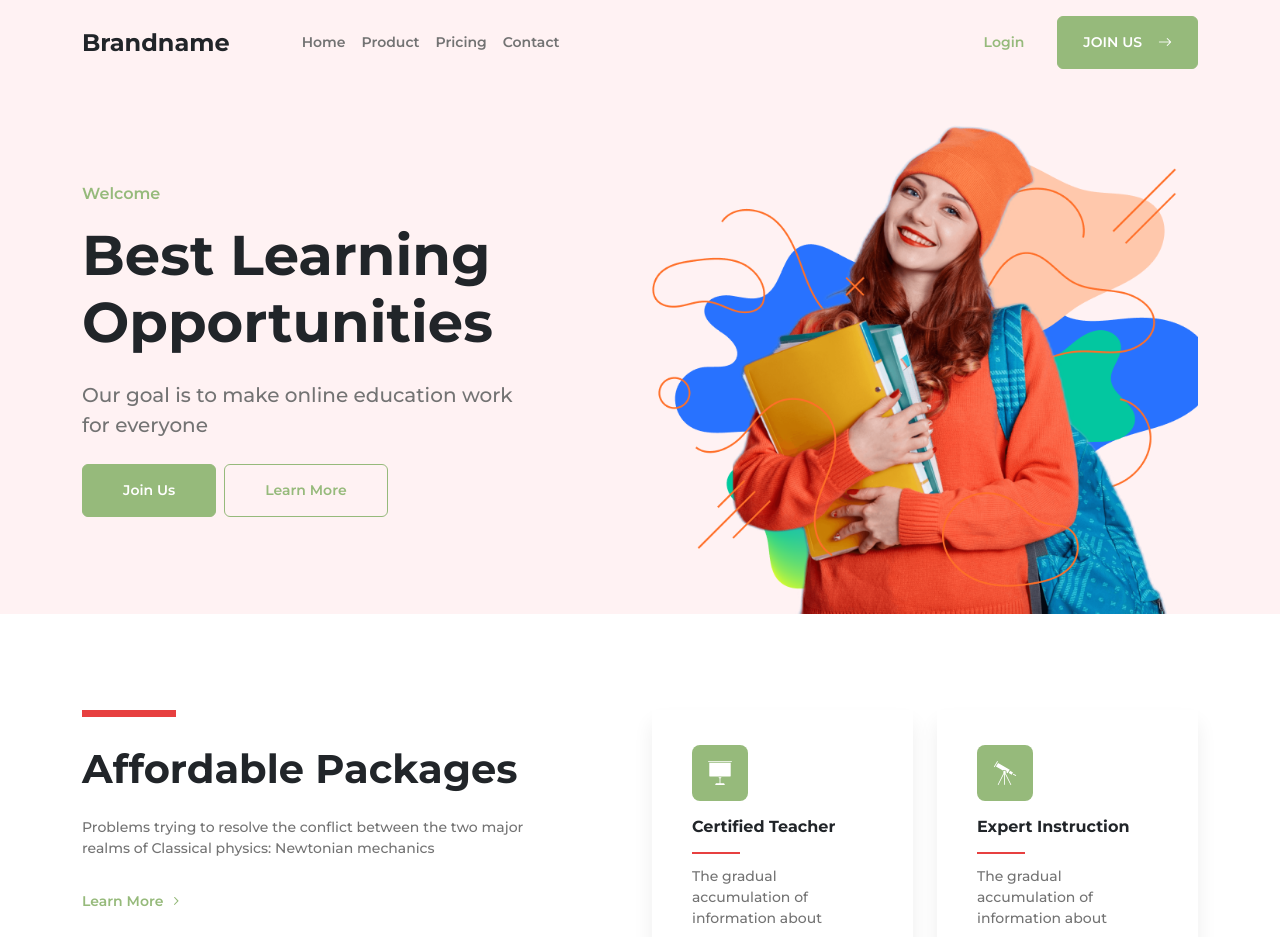
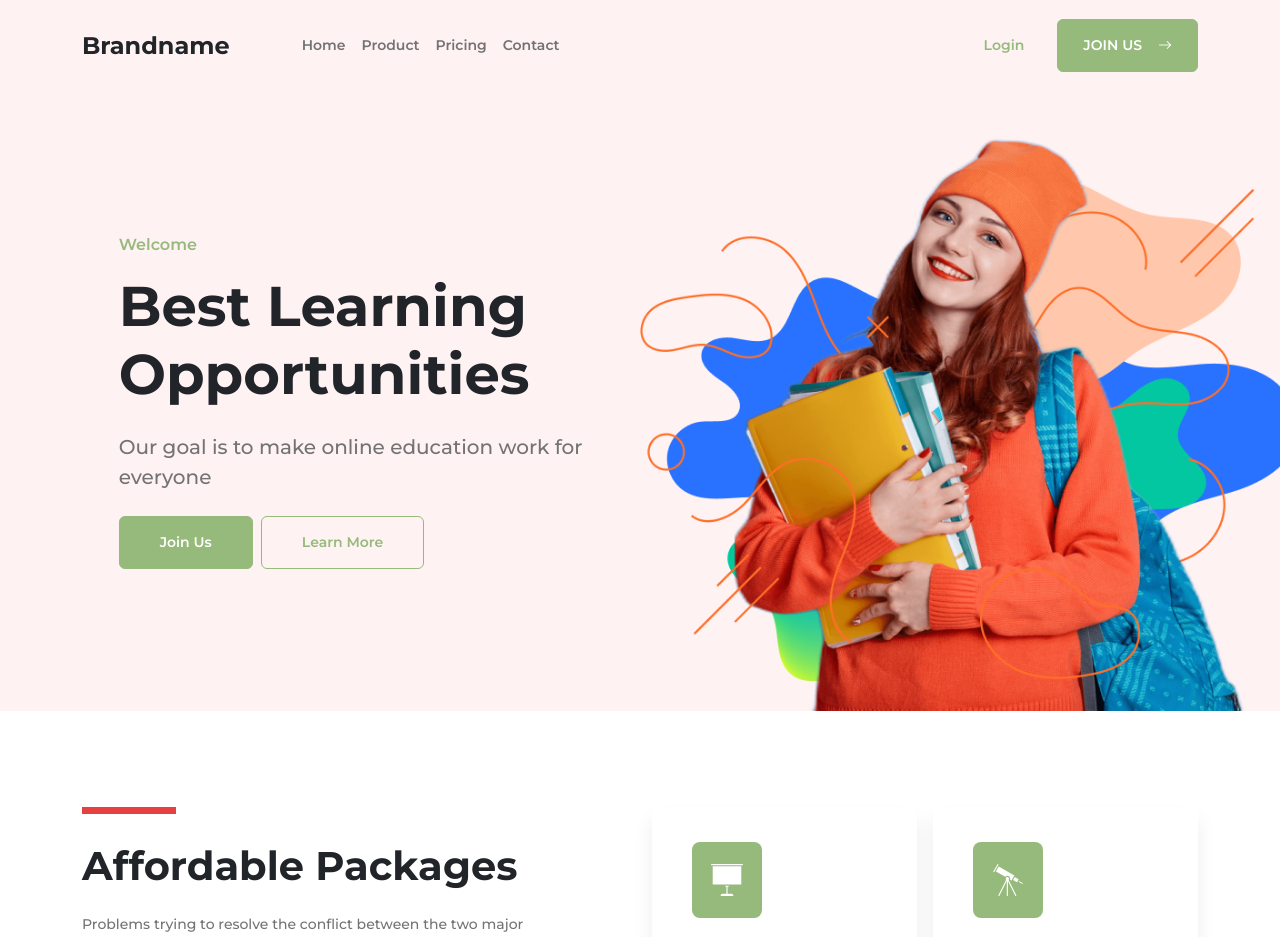
Before and after one commit to shayaankn/frontend-assignment, a React (Vite) app: page / in a window 1280 px wide. Shown: the top 937 px of the page. Built offline with nearby package versions, Linux system fonts and the light colour scheme.

Commit message:
polish styling more

```diff
--- a/src/components/Hero.jsx
+++ b/src/components/Hero.jsx
@@ -3,9 +3,11 @@ import heroImg from "../assets/hero-cover-1.png";
 function Hero() {
   return (
     <section className="bg-brand">
-      <div className="container">
+      <div className="container-fluid">
         <div className="row align-items-center">
-          <div className="col-md-6 col-xl-5 py-5">
+          <div className="col-md-6 py-5">
+            <div className="row">
+              <div className="col-lg-10 offset-lg-2">
                 <p className="text-success fw-semibold mb-3">Welcome</p>
                 <h1 className="display-4 fw-bold mb-4">
                   Best Learning Opportunities
@@ -13,7 +15,7 @@ function Hero() {
                 <p className="fs-5 fw-medium text-muted mb-4">
                   Our goal is to make online education work for everyone
                 </p>
-            <div className="mt-4 d-flex flex-wrap gap-2">
+                <div className="d-flex flex-wrap gap-2">
                   <a className="btn btn-hero btn-success" href="#">
                     Join Us
                   </a>
@@ -22,8 +24,10 @@ function Hero() {
                   </a>
                 </div>
               </div>
+            </div>
+          </div>
 
-          <div className="col-md-6 offset-xl-1 text-center">
+          <div className="col-md-6 text-center px-0">
             <img src={heroImg} alt="Hero" className="img-fluid" />
           </div>
         </div>
--- a/src/components/Newsletter.jsx
+++ b/src/components/Newsletter.jsx
@@ -27,7 +27,7 @@ function Newsletter() {
 
   return (
     <section className="bg-brand py-5">
-      <div className="container py-md-5">
+      <div className="container py-md-5 my-md-3">
         <div className="row justify-content-center text-center">
           <div className="col-12 col-md-8 col-xl-6">
             <p className="text-success fw-semibold small mb-3">Newsletter</p>
@@ -41,7 +41,7 @@ function Newsletter() {
               <div className="input-group">
                 <input
                   type="email"
-                  className={`form-control form-control-sm rounded-0 ${error ? "is-invalid" : ""}`}
+                  className={`form-control form-control-sm ${error ? "is-invalid" : ""}`}
                   placeholder="Your Email"
                   aria-label="Your Email"
                   value={email}
@@ -54,7 +54,9 @@ function Newsletter() {
                   Subscribe
                 </button>
               </div>
-              {error && <div className="invalid-feedback d-block mt-2">{error}</div>}
+              {error && (
+                <div className="invalid-feedback d-block mt-2">{error}</div>
+              )}
             </form>
           </div>
         </div>
--- a/src/components/Packages.jsx
+++ b/src/components/Packages.jsx
@@ -43,27 +43,28 @@ function Packages() {
           </div>
 
           <div className="col-lg-6 offset-lg-1">
-            <div className="row g-4">
+            <div className="row g-3">
               <div className="col-md-6">
                 <div className="card packages-card h-100 shadow border-0">
                   <div className="card-body">
                     <div
-                      className="rounded-3 bg-success text-light d-flex align-items-center justify-content-center mb-3"
-                      style={{ width: 56, height: 56 }}
+                      className="rounded-3 bg-success text-light d-flex align-items-center justify-content-center mb-4"
+                      style={{ width: 70, height: 76 }}
                     >
                       <img
                         src={blackboardIcon}
                         alt="Blackboard"
-                        style={{ width: 24, height: 24 }}
+                        style={{ width: 32, height: 32 }}
                       />
                     </div>
-                    <h5 className="fw-bold fs-6 mb-3">Certified Teacher</h5>
+                    <h5 className="fw-bold fs-6">Certified Teacher</h5>
                     <div
                       style={{
-                        width: 48,
+                        width: 50,
                         height: 2,
                         background: "#E74040",
-                        marginBottom: 12,
+                        marginBottom: 18,
+                        marginTop: 18,
                       }}
                     />
                     <p className="text-muted fw-medium small mb-0">
@@ -77,22 +78,23 @@ function Packages() {
                 <div className="card packages-card h-100 shadow border-0">
                   <div className="card-body">
                     <div
-                      className="rounded-3 bg-success text-light d-flex align-items-center justify-content-center mb-3"
-                      style={{ width: 56, height: 56 }}
+                      className="rounded-3 bg-success text-light d-flex align-items-center justify-content-center mb-4"
+                      style={{ width: 70, height: 76 }}
                     >
                       <img
                         src={telescopeIcon}
                         alt="Telescope"
-                        style={{ width: 24, height: 24 }}
+                        style={{ width: 32, height: 32 }}
                       />
                     </div>
-                    <h5 className="fw-bold fs-6 mb-3">Expert Instruction</h5>
+                    <h5 className="fw-bold fs-6">Expert Instruction</h5>
                     <div
                       style={{
-                        width: 48,
+                        width: 50,
                         height: 2,
                         background: "#E74040",
-                        marginBottom: 12,
+                        marginBottom: 18,
+                        marginTop: 18,
                       }}
                     />
                     <p className="text-muted fw-medium small mb-0">
--- a/src/index.css
+++ b/src/index.css
@@ -18,6 +18,14 @@ body {
   background-color: #96ba7b !important;
 }
 
+.navbar {
+  height: 91px;
+}
+
+.nav-link {
+  font-size: 14px;
+}
+
 .btn {
   font-size: 14px;
   font-weight: 600;
@@ -33,7 +41,6 @@ body {
 
 .btn-newsletter {
   padding: 15px 25px;
-  border-radius: 0;
 }
 
 .btn-success {
@@ -55,10 +62,6 @@ body {
   background-color: #96ba7b;
   border-color: #96ba7b;
   color: #fff;
-}
-
-.nav-link {
-  font-size: 14px;
 }
 
 .card {
```
Lines whose indentation alone changed are shown as unchanged.
